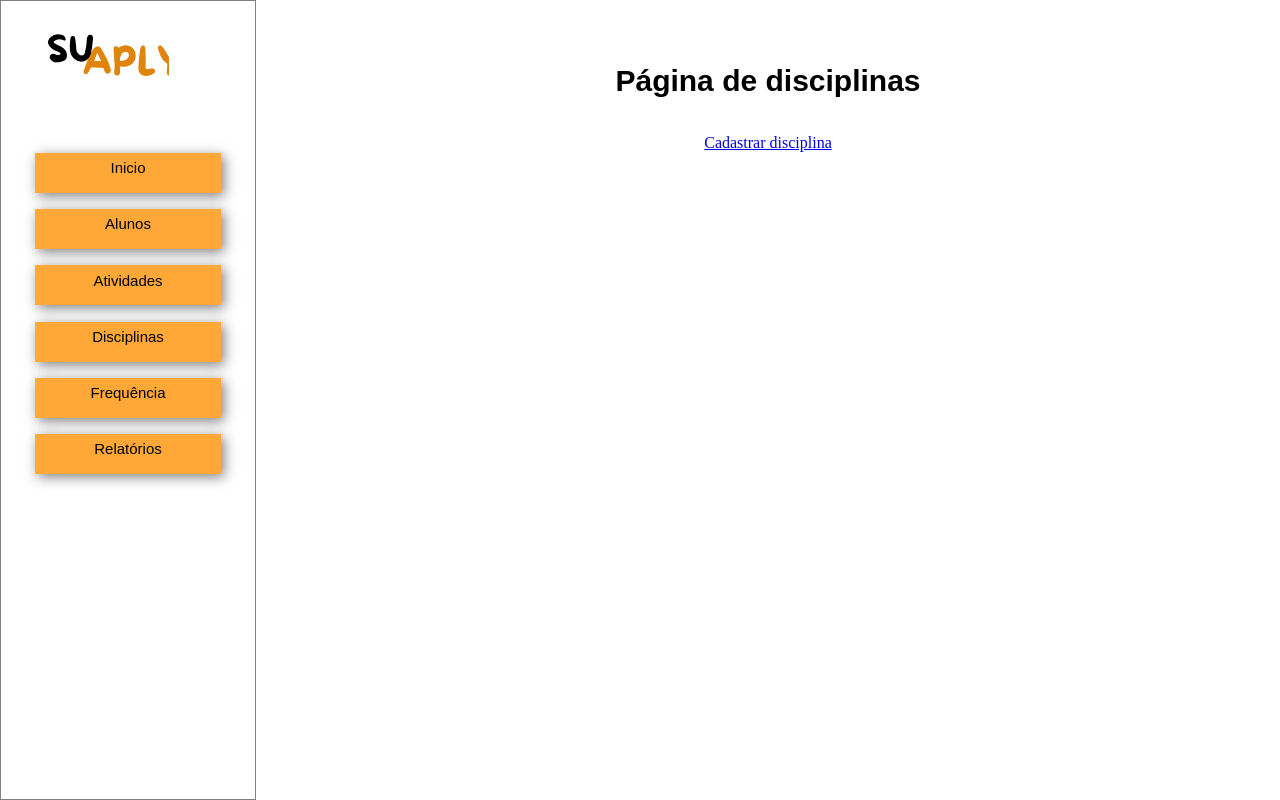
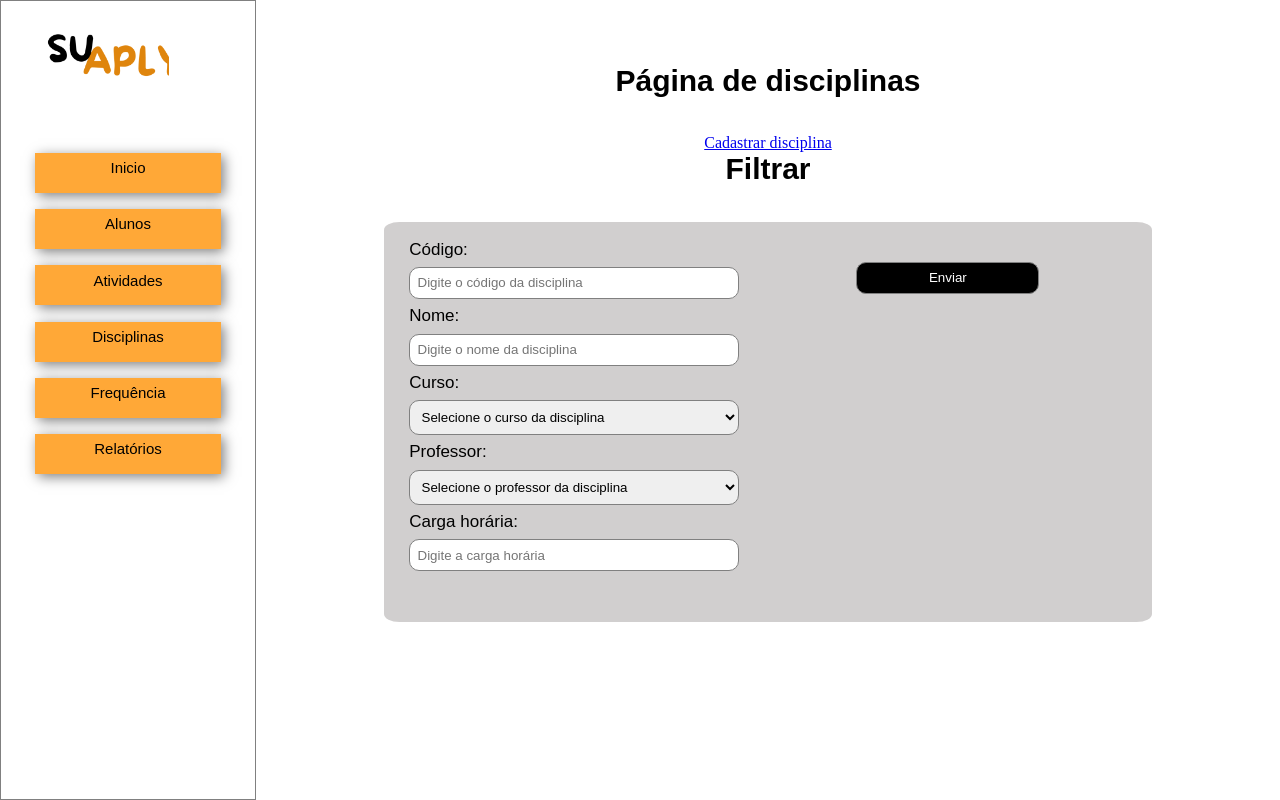
Before and after one commit to Eduardoooo0/Sistema_monitoramento_academico, a Python web app: template templates/disciplinas.html in a window 1280 px wide. Run offline with Jinja, Linux system fonts and the light colour scheme; the template is opened without the code that fills it, so the values that code supplies are empty.

Commit message:
Update disciplinas.html

```diff
--- a/templates/disciplinas.html
+++ b/templates/disciplinas.html
@@ -28,4 +28,31 @@
         </div>
         <br>
     {% endfor %}
+
+    <h1>Filtrar</h1>
+    <form id="form_cadastro" action="{{url_for('filtrar_disciplinas')}}" method="post">
+        <label>Código:</label>
+        <input type="text" name="codigo" placeholder="Digite o código da disciplina">
+        <label>Nome:</label>
+        <input type="text" name="nome" placeholder="Digite o nome da disciplina">
+        <label>Curso:</label>
+        <select name="curso">
+            <option value="" selected disabled>Selecione o curso da disciplina</option>
+            {% for curso in cursos %}
+                <option value="{{curso.cur_id}}">{{curso.cur_nome}}</option>
+            {% endfor %}
+        </select>
+        <label>Professor:</label>
+        <select name="professor">
+            <option value="" selected disabled>Selecione o professor da disciplina</option>
+            {% for prof in professores %}
+                <option value="{{prof.pro_id}}">{{prof.pro_nome}}</option>
+            {% endfor %}
+        </select>
+        <label>Carga horária:</label>
+        <input type="number" name="carga" id="" placeholder="Digite a carga horária">
+        <input id="enviar" type="submit" value="Enviar">
+
+
+    </form>
 {% endblock %}
```
